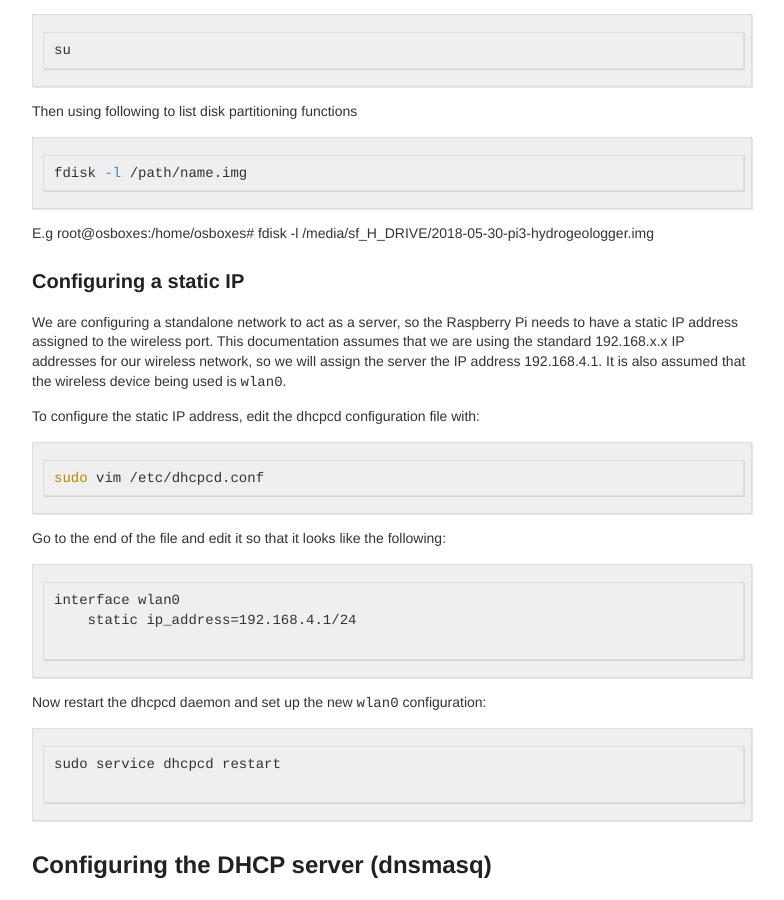
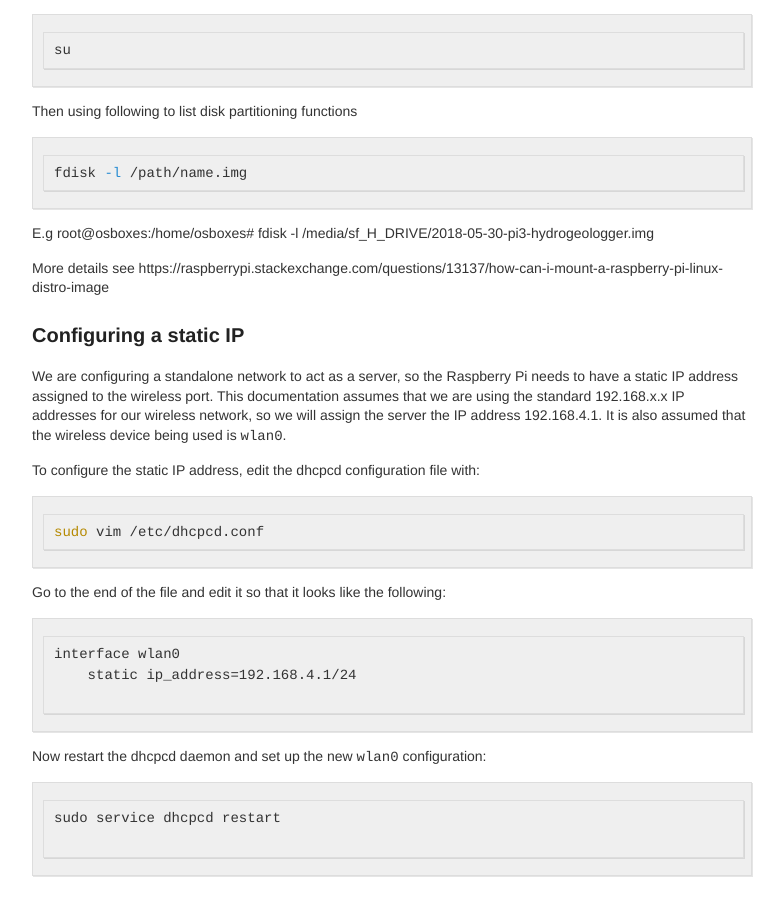
Before and after one commit to hydrogeologger/hydrogeologger.github.io, a Jekyll site: the page built from _posts/2018-10-24-hydrogeologger-mounting.md, in a window 1280 px wide and 900 px high, scrolled down 512 px. Shown: the whole window, without its empty margins (248-1032 px from the left). Built offline with Jekyll 4.4.1, drawn with Linux system fonts in a browser that asks for light colours.

Commit message:
add some details

````diff
--- a/_posts/2018-10-24-hydrogeologger-mounting.md
+++ b/_posts/2018-10-24-hydrogeologger-mounting.md
@@ -22,6 +22,9 @@ Then using following to list disk partitioning functions
 fdisk -l /path/name.img
 ```
 E.g root@osboxes:/home/osboxes# fdisk -l /media/sf_H_DRIVE/2018-05-30-pi3-hydrogeologger.img
+
+More details see https://raspberrypi.stackexchange.com/questions/13137/how-can-i-mount-a-raspberry-pi-linux-distro-image
+
 ### Configuring a static IP
 
 We are configuring a standalone network to act as a server, so the Raspberry Pi needs to have a static IP address assigned to the wireless port. This documentation assumes that we are using the standard 192.168.x.x IP addresses for our wireless network, so we will assign the server the IP address 192.168.4.1. It is also assumed that the wireless device being used is `wlan0`.
````
